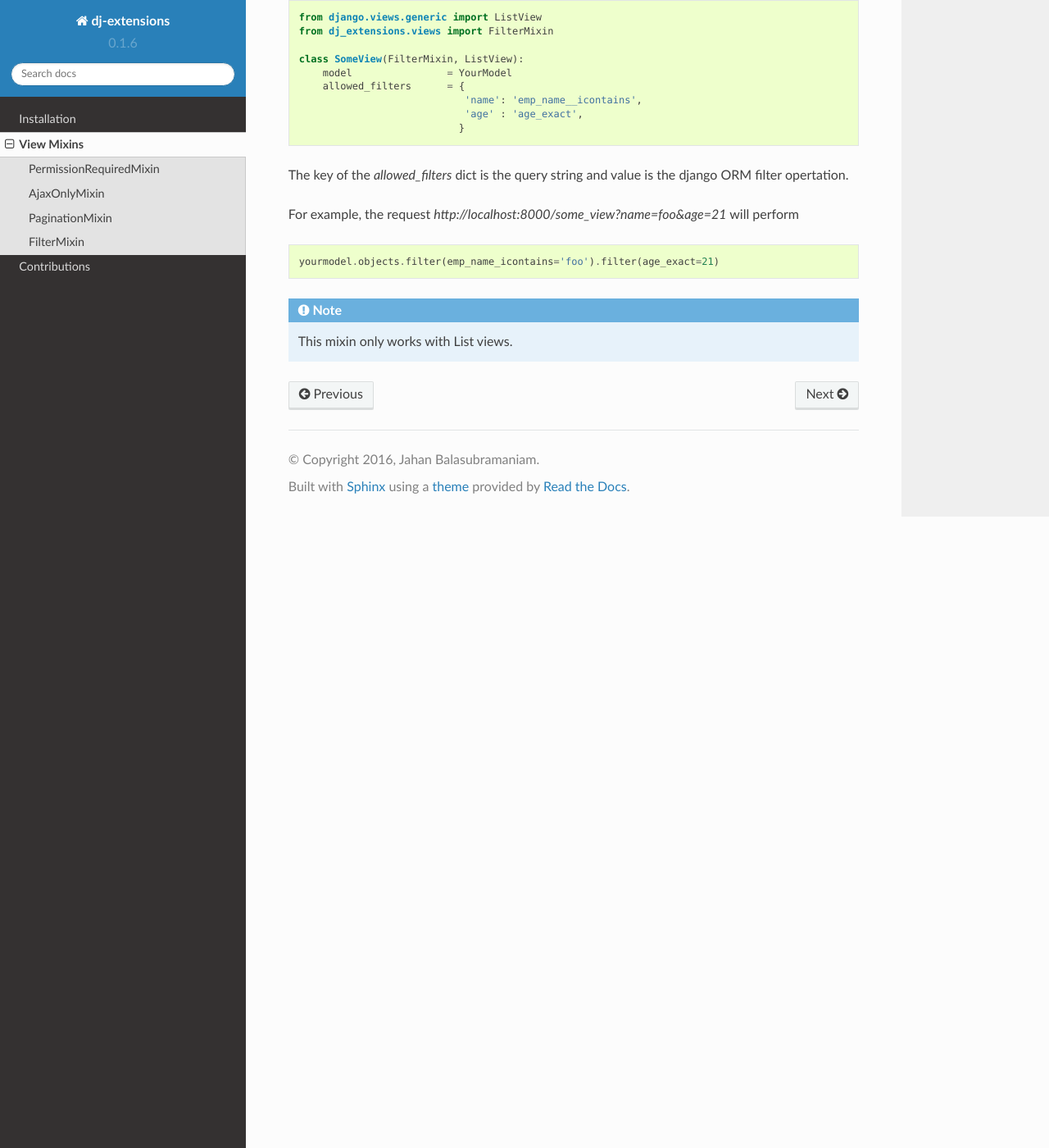
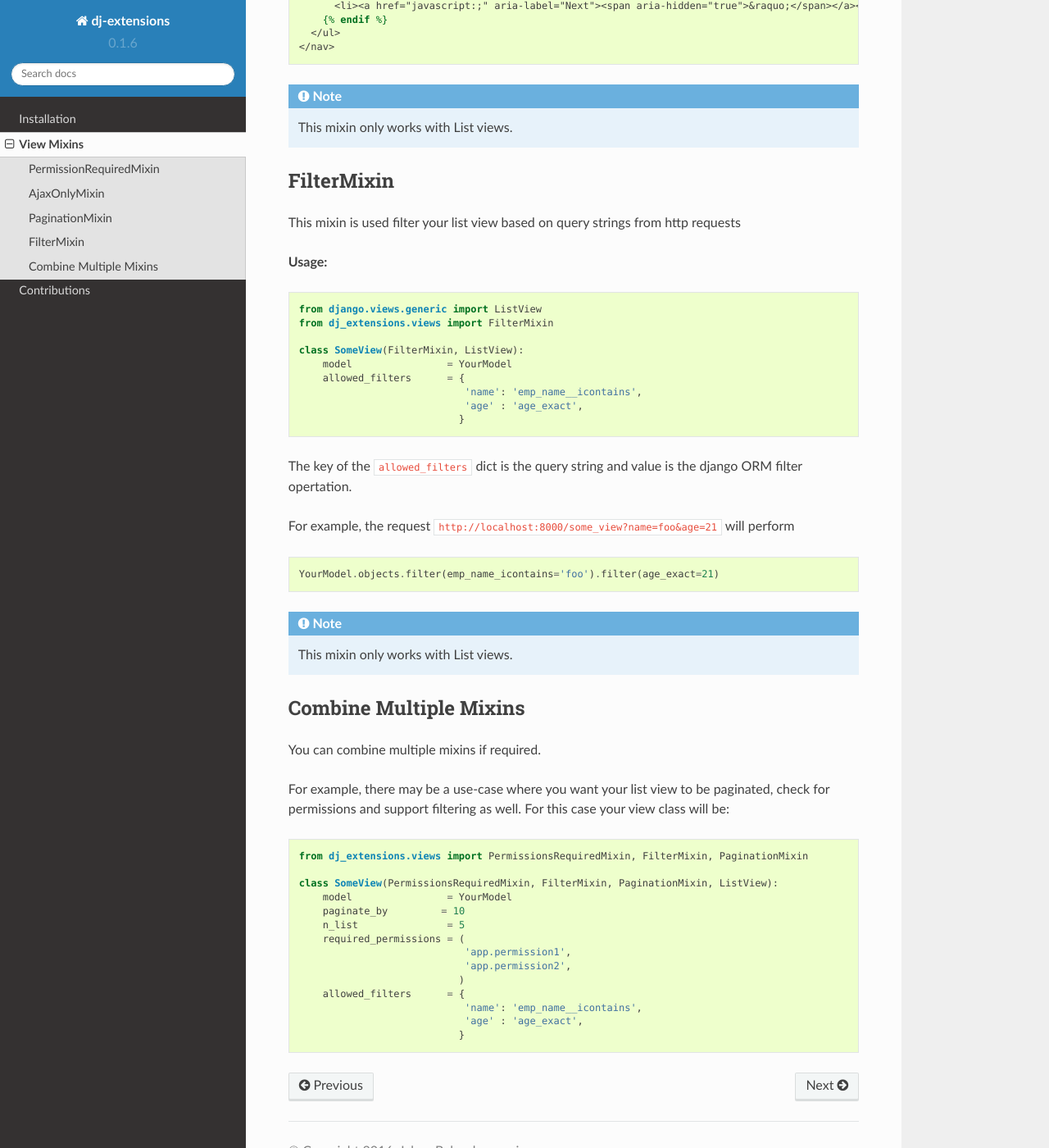
Before and after one commit to jahan01/dj-extensions, a Sphinx documentation site: the page built from docs/views.rst, in a window 1280 px wide and 1400 px high, scrolled down 2501 px. Shown: the whole window at 82% size. Built offline with Sphinx 7.4.7 and the Read the Docs theme 2.0.0, drawn with Linux system fonts in a browser that asks for light colours; some of the changed text lies outside the part shown.

Commit message:
Corrected docs

```diff
--- a/README.rst
+++ b/README.rst
@@ -46,7 +46,7 @@
 
     class SomeView(PermissionsRequiredMixin, FilterMixin, PaginationMixin, ListView):
         model                = YourModel
-        paginated_by         = 10
+        paginate_by         = 10
         n_list               = 5
         required_permissions = (
                                 'app.permission1',
--- a/docs/contribution.rst
+++ b/docs/contribution.rst
@@ -3,7 +3,7 @@
 
 To contribute you don't necessarily need to code. Any one of the following is considered as a contribution.
 
-- Filing an bug
+- Filing a bug
     - If you bug at code/documentation
     - Please raise the issue at `github`_ repo issue page
 - Correcting documentation or documenting undocumented parts
--- a/docs/views.rst
+++ b/docs/views.rst
@@ -14,6 +14,11 @@
 
 PermissionRequiredMixin
 -----------------------
+
+Checks for permission to access a view. If a user is unauthorised, request is redirected to login page.
+
+.. note::
+    For versions >=1.9, django provides in-built permission check mixin.
 
 **Usage:**
 
@@ -39,7 +44,7 @@
                                 'app.permission2',
                             )
 
-The variable `required_permissions` is required.
+The variable :code:`required_permissions` is required.
 
 .. note::
     No need to check for do login required check if you are doing permissions checks. In either case if the check fails, the user will be redirected to login page
@@ -50,7 +55,7 @@
 AjaxOnlyMixin
 -------------
 
-This mixin allows only the ajax requests and returns HttpForbiddenError if the request is not ajax.
+This mixin allows only the ajax requests and returns :code:`HttpForbiddenError` if the request is not ajax.
 
 **Usage:**
 
@@ -67,7 +72,9 @@
 PaginationMixin
 ---------------
 
-This mixin provides list of links to previous and next `n` number of pages, in addition to just previous and next links provided by default.
+Google style paginations for your django list views.
+
+This mixin provides list of links to previous and next :code:`n_list` number of pages, in addition to just previous and next links provided by default.
 
 **Usage:**
 
@@ -78,8 +85,15 @@
 
     class SomeView(PaginationMixin, ListView):
         model                = YourModel
-        paginated_by         = 10
+        paginate_by          = 10
         n_list               = 5
+
+Default values are
+
+.. code-block:: python
+
+    paginate_by = 5
+    n_list      = 4
 
 In your template for this view, add the following lines:
 
@@ -133,14 +147,42 @@
                                }
 
 
-The key of the `allowed_filters` dict is the query string and value is the django ORM filter opertation.
+The key of the :code:`allowed_filters` dict is the query string and value is the django ORM filter opertation.
 
-For example, the request `http://localhost:8000/some_view?name=foo&age=21` will perform
+For example, the request :code:`http://localhost:8000/some_view?name=foo&age=21` will perform
 
 ::
 
-    yourmodel.objects.filter(emp_name_icontains='foo').filter(age_exact=21)
+    YourModel.objects.filter(emp_name_icontains='foo').filter(age_exact=21)
 
 
 .. note::
     This mixin only works with List views.
+
+
+.. _CombineMultipleMixin:
+
+Combine Multiple Mixins
+-----------------------
+
+You can combine multiple mixins if required.
+
+For example, there may be a use-case where you want your list view to be paginated, check for permissions and support filtering as
+well. For this case your view class will be:
+
+.. code:: python
+
+    from dj_extensions.views import PermissionsRequiredMixin, FilterMixin, PaginationMixin
+
+    class SomeView(PermissionsRequiredMixin, FilterMixin, PaginationMixin, ListView):
+        model                = YourModel
+        paginate_by         = 10
+        n_list               = 5
+        required_permissions = (
+                                'app.permission1',
+                                'app.permission2',
+                               )
+        allowed_filters      = {
+                                'name': 'emp_name__icontains',
+                                'age' : 'age_exact',
+                               }
```
Also changed, not shown: 1 other file.
